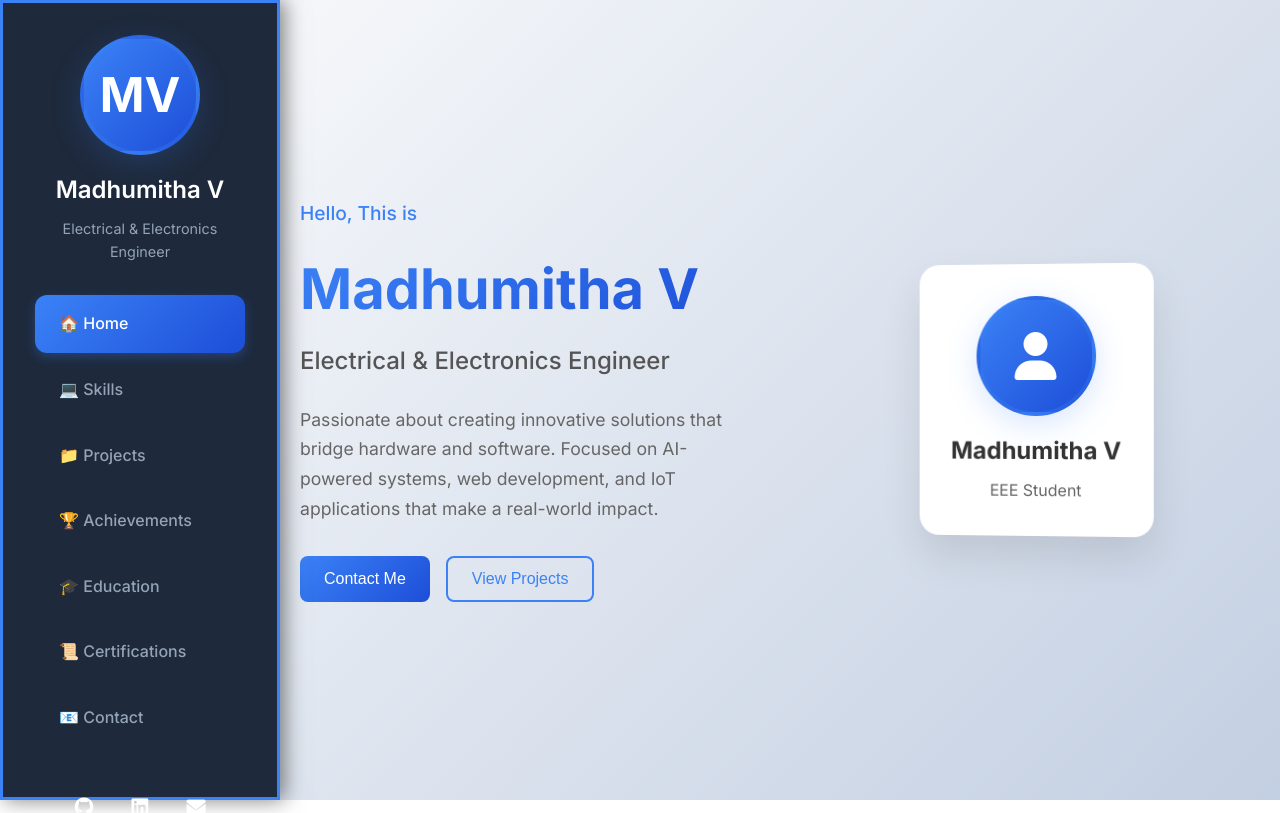
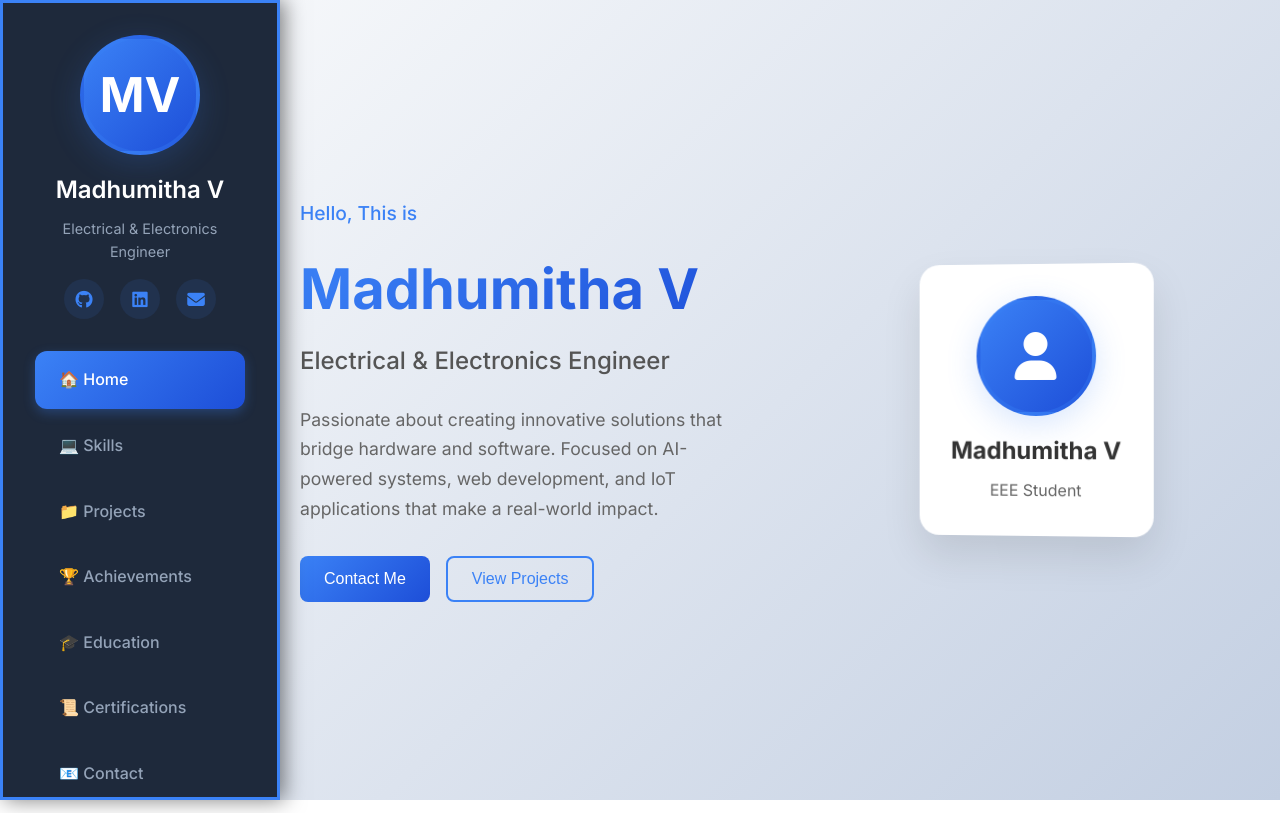
Before and after one commit to madhumitha27V/PORTFOLIO, a React (Create React App) app: page / in a window 1280 px wide. Shown: the top 813 px of the page. Built offline with nearby package versions, Linux system fonts and the light colour scheme.

Commit message:
Add social icons directly under profile title in sidebar

```diff
--- a/src/components/Sidebar.js
+++ b/src/components/Sidebar.js
@@ -44,6 +44,93 @@
           </div>
           <h3 className="profile-name">Madhumitha V</h3>
           <p className="profile-title">Electrical & Electronics Engineer</p>
+
+          {/* Profile Social Links */}
+          <div className="profile-social" style={{
+            display: 'flex',
+            justifyContent: 'center',
+            gap: '1rem',
+            marginTop: '1rem'
+          }}>
+            <a href="https://github.com/madhumitha27V" target="_blank" rel="noopener noreferrer"
+               className="social-link" title="GitHub" style={{
+                 display: 'flex',
+                 alignItems: 'center',
+                 justifyContent: 'center',
+                 width: '40px',
+                 height: '40px',
+                 backgroundColor: 'rgba(59, 130, 246, 0.1)',
+                 color: '#3b82f6',
+                 borderRadius: '50%',
+                 textDecoration: 'none',
+                 transition: 'all 0.3s ease',
+                 fontSize: '1.1rem'
+               }}
+               onMouseEnter={(e) => {
+                 e.target.style.backgroundColor = '#3b82f6';
+                 e.target.style.color = 'white';
+                 e.target.style.transform = 'translateY(-2px)';
+               }}
+               onMouseLeave={(e) => {
+                 e.target.style.backgroundColor = 'rgba(59, 130, 246, 0.1)';
+                 e.target.style.color = '#3b82f6';
+                 e.target.style.transform = 'translateY(0)';
+               }}>
+              <i className="fab fa-github"></i>
+            </a>
+            <a href="https://www.linkedin.com/in/madhhv/" target="_blank" rel="noopener noreferrer"
+               className="social-link" title="LinkedIn" style={{
+                 display: 'flex',
+                 alignItems: 'center',
+                 justifyContent: 'center',
+                 width: '40px',
+                 height: '40px',
+                 backgroundColor: 'rgba(59, 130, 246, 0.1)',
+                 color: '#3b82f6',
+                 borderRadius: '50%',
+                 textDecoration: 'none',
+                 transition: 'all 0.3s ease',
+                 fontSize: '1.1rem'
+               }}
+               onMouseEnter={(e) => {
+                 e.target.style.backgroundColor = '#3b82f6';
+                 e.target.style.color = 'white';
+                 e.target.style.transform = 'translateY(-2px)';
+               }}
+               onMouseLeave={(e) => {
+                 e.target.style.backgroundColor = 'rgba(59, 130, 246, 0.1)';
+                 e.target.style.color = '#3b82f6';
+                 e.target.style.transform = 'translateY(0)';
+               }}>
+              <i className="fab fa-linkedin"></i>
+            </a>
+            <a href="mailto:27madhumitha.v@gmail.com"
+               className="social-link" title="Email" style={{
+                 display: 'flex',
+                 alignItems: 'center',
+                 justifyContent: 'center',
+                 width: '40px',
+                 height: '40px',
+                 backgroundColor: 'rgba(59, 130, 246, 0.1)',
+                 color: '#3b82f6',
+                 borderRadius: '50%',
+                 textDecoration: 'none',
+                 transition: 'all 0.3s ease',
+                 fontSize: '1.1rem'
+               }}
+               onMouseEnter={(e) => {
+                 e.target.style.backgroundColor = '#3b82f6';
+                 e.target.style.color = 'white';
+                 e.target.style.transform = 'translateY(-2px)';
+               }}
+               onMouseLeave={(e) => {
+                 e.target.style.backgroundColor = 'rgba(59, 130, 246, 0.1)';
+                 e.target.style.color = '#3b82f6';
+                 e.target.style.transform = 'translateY(0)';
+               }}>
+              <i className="fas fa-envelope"></i>
+            </a>
+          </div>
         </div>
 
         <nav className="sidebar-nav">
```
